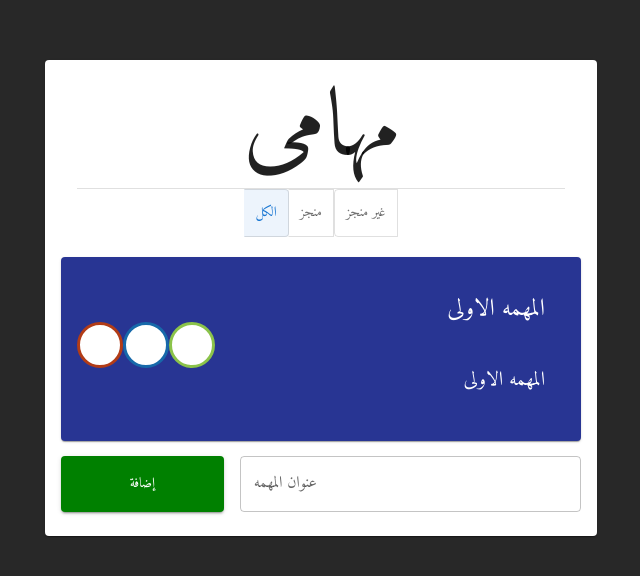
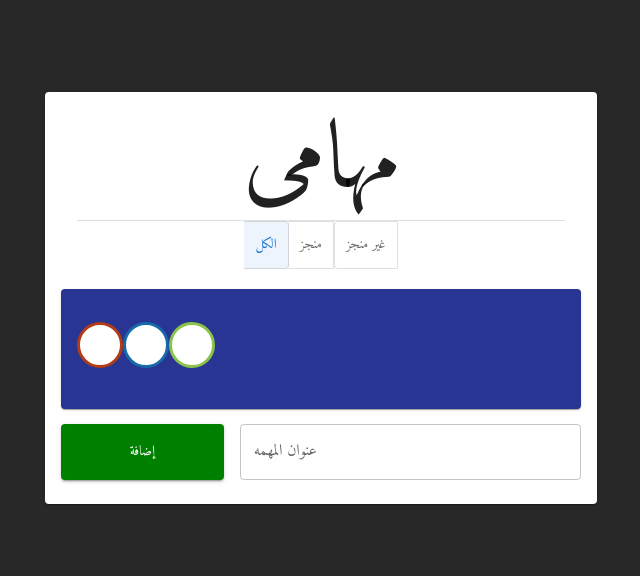
Before and after one commit to abdozayan12/Todo-List-Project, a React (Create React App) app: page / in a window 1280 px wide. Shown: the part 102-678 px from the top of the page, without its empty margins (319-959 px from the left). Built offline with nearby package versions, Linux system fonts and the light colour scheme; some icons are missing.

Commit message:
export data to todo using props

```diff
--- a/src/component/Todo.js
+++ b/src/component/Todo.js
@@ -8,7 +8,7 @@ import IconButton from "@mui/material/IconButton";
 import DeleteIcon from "@mui/icons-material/Delete";
 import EditIcon from "@mui/icons-material/Edit";
 
-export default function Todo() {
+export default function Todo({id, title, body, isComplete}) {
   return (
     <>
       <Card
@@ -79,8 +79,7 @@ export default function Todo() {
                 }}
                 component="div"
               >
-                المهمه الاولى
-              </Typography>
+                     {title}         </Typography>
               <Typography
                 variant="h6"
                 sx={{
@@ -90,8 +89,7 @@ export default function Todo() {
                 }}
                 component="div"
               >
-                المهمه الاولى
-              </Typography>
+{body}              </Typography>
             </Grid>
           </Grid>
         </CardContent>
```
